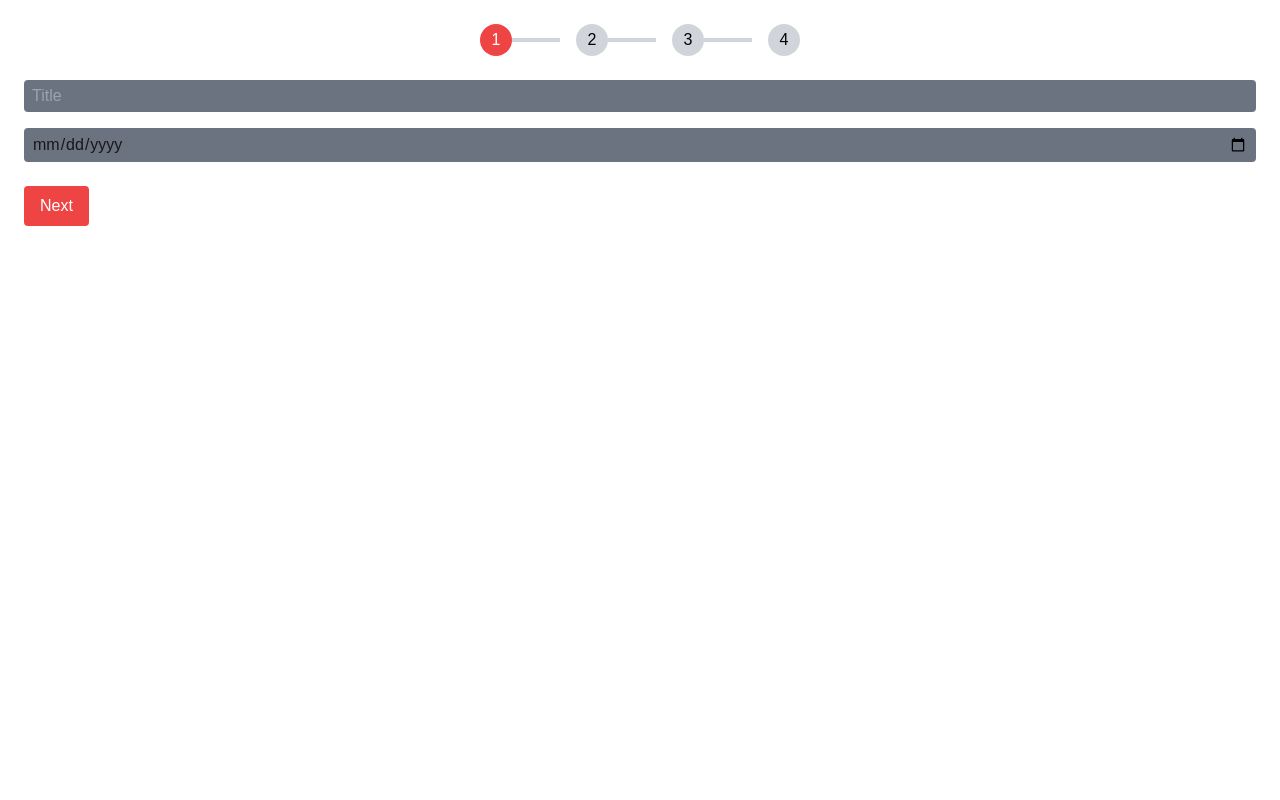
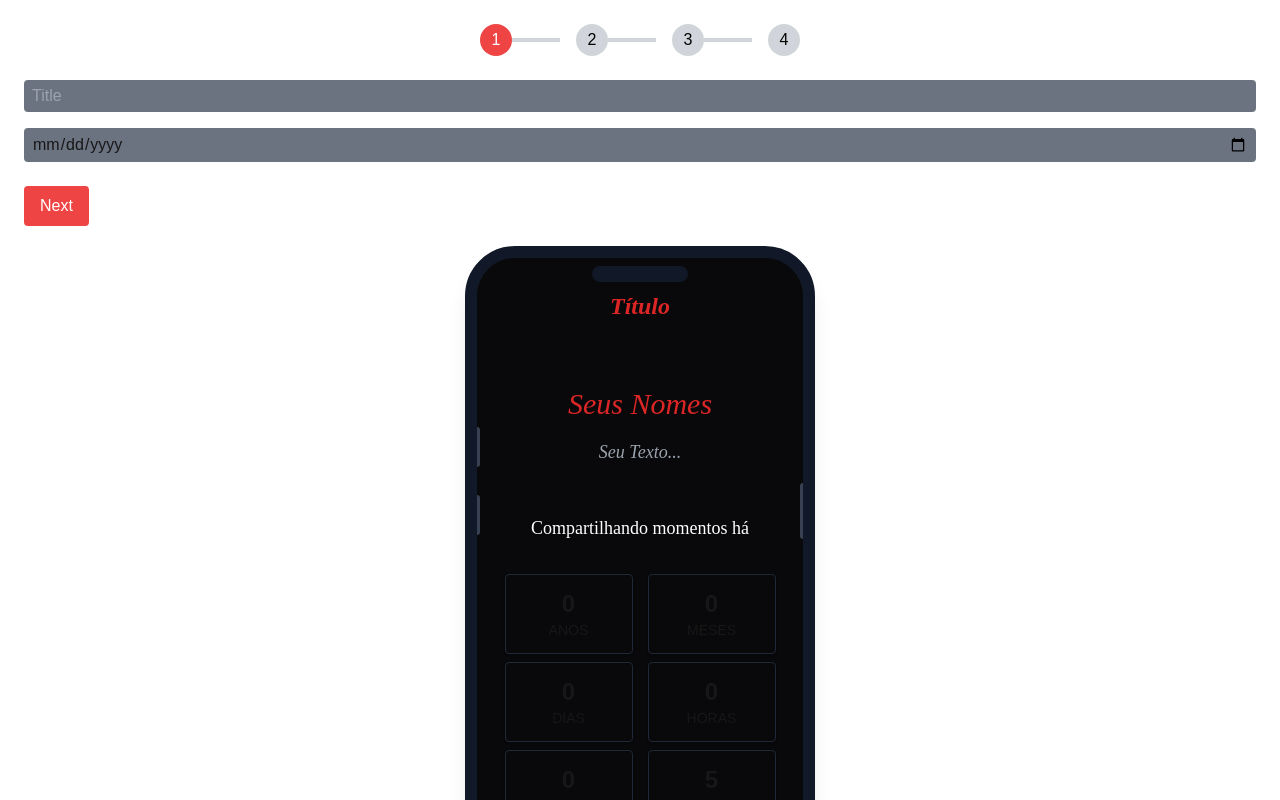
Before and after one commit to Anderson0312/yourLove, a Next.js app in the folder heart-app/: page /register/1 in a window 1280 px wide. Shown: the top 800 px of the page. Built offline with nearby package versions, Linux system fonts and the light colour scheme; no server answers.

Commit message:
update preview

```diff
--- a/heart-app/app/register/[step]/page.tsx
+++ b/heart-app/app/register/[step]/page.tsx
@@ -1,6 +1,7 @@
 'use client';
 
-import { getRegistrationData, saveRegistrationData, uploadPhoto } from '@/services/api';
+import PreviewLaout from '@/components/previewLaout';
+import { getRegistrationData, saveRegistrationData, uploadPhotos } from '@/services/api';
 import { useRouter, useParams } from 'next/navigation';
 import { useEffect, useState } from 'react';
 
@@ -17,7 +18,7 @@ interface FormData {
   date: string;
   text: string;
   music: string;
-  photo: File | null;
+  photo: File[]  | null;
 }
 
 const RegisterStep = () => {
@@ -34,6 +35,18 @@ const RegisterStep = () => {
     music: '',
     photo: null,
   });
+
+  const handleFileChange = (e: React.ChangeEvent<HTMLInputElement>) => {
+    const files = Array.from(e.target.files || []);
+
+    if (files.length > 5) {
+      alert("Você só pode enviar no máximo 5 fotos.");
+      return;
+    }
+
+
+    setFormData((prev) => ({ ...prev, photo: files }));
+  };
 
   const userId = 'Anderson'; // Defina o userId conforme necessário
 
@@ -67,9 +80,8 @@ const RegisterStep = () => {
   const handleNext = async () => {
     if (currentStep < steps.length) {
       try {
-        console.log('Dados a serem enviados:', formData); // Log para depuração
         if (currentStep === 3 && formData.photo) {
-          await uploadPhoto(userId, formData.photo);
+          await uploadPhotos(userId, formData.photo);
         } else {
           await saveRegistrationData(userId, currentStep, formData);
         }
@@ -177,13 +189,13 @@ const RegisterStep = () => {
               onChange={(e) => setFormData({ ...formData, names: e.target.value })}
               className="w-full px-2 py-1 rounded bg-gray-500"
             />
-            <input
-              type="file"
-              onChange={(e) =>
-                setFormData({ ...formData, photo: e.target.files ? e.target.files[0] : null })
-              }
-              className="w-full px-2 py-1 rounded bg-gray-500"
-            />
+              <input
+                type="file"
+                multiple
+                onChange={handleFileChange}
+                className="w-full px-2 py-1 rounded bg-gray-500"
+              />
+
           </div>
 
         )}
@@ -225,6 +237,8 @@ const RegisterStep = () => {
           )}
         </div>
       </form>
+
+      <PreviewLaout/>
     </div>
   );
 };
--- a/heart-app/app/yourDatting/[id]/page.tsx
+++ b/heart-app/app/yourDatting/[id]/page.tsx
@@ -13,14 +13,14 @@ import { getRegistrationData } from '@/services/api';
 interface FormData {
     title: string;
     name: string;
-    startDate: string;
+    startDate: Date;
     text: string;
     images: string[];
 }
 
 export default function Home() {
     const params = useParams(); // Captura os parâmetros da URL
-    const userId = params.id; // Supondo que a rota seja `/user/[id]`
+    const userId = Array.isArray(params.id) ? params.id[0] : params.id;
 
 
     // const [data, setData] = useState<FormData>({
@@ -31,10 +31,14 @@ export default function Home() {
     //     images: ['/img1.jpg', '/img2.jpg', '/img3.jpg', '/img4.jpg', '/img5.jpg'],
     // });
 
+    const now = new Date(
+        new Date().toLocaleString("en-US", { timeZone: "America/Sao_Paulo" })
+      );
+
     const [data, setData] = useState<FormData>({
         title: '',
         name: '',
-        startDate: '',
+        startDate: now,
         text: '',
         images: [],
     });
@@ -97,7 +101,7 @@ export default function Home() {
             </h3>
             <Countdown startDate={data.startDate} />
             <p className="text-xs text-center font-bold text-gray-700">
-                desde {data.startDate}
+                desde {String(data.startDate)}
             </p>
             {/* Botão para abrir o modal */}
             <div className="fixed bottom-0 left-1/3 transform -translate-x-1/2 p-4 rounded-lg flex items-center justify-center max-w-md">
--- a/heart-app/components/Countdown.tsx
+++ b/heart-app/components/Countdown.tsx
@@ -2,8 +2,10 @@
 import React, { useEffect, useState } from "react";
 
 interface CountdownProps {
-  startDate: string; // Data inicial no formato ISO ou similar
+  startDate: Date; // Data inicial no formato ISO ou similar
 }
+
+
 
 const Countdown: React.FC<CountdownProps> = ({ startDate }) => {
   const [timeDiff, setTimeDiff] = useState({
--- a/heart-app/components/TextDatting.tsx
+++ b/heart-app/components/TextDatting.tsx
@@ -13,10 +13,10 @@ export default function TextDating({ name, text }: TextDatingProps) {
           className="text-2xl sm:text-3xl font-semi-bold text-red-600 mb-4 italic"
           style={{ fontFamily: "'Playfair Display', serif" }}
         >
-          {name || "Nome não fornecido"}
+          {name || "Seus Nomes"}
         </h2>
         <p className="text-gray-400 text-base sm:text-lg leading-relaxed">
-            {text}
+            {text|| "Seu Texto..."}
         </p>
       </section>
   );
--- /dev/null
+++ b/heart-app/components/previewLaout.tsx
@@ -0,0 +1,109 @@
+'use client'
+import { useEffect, useState } from 'react';
+import FormComponent from "@/components/FormComponent";
+import Carousel from "@/components/Carousel";
+import Countdown from "@/components/Countdown";
+import FallingHearts from "@/components/FallingHearts";
+import MusicPlayer from "@/components/MusicPlayer";
+import TextDatting from "@/components/TextDatting";
+import Modal from '@/components/Modal';
+import { useParams } from 'next/navigation';
+import { getRegistrationData } from '@/services/api';
+
+interface FormData {
+    title: string;
+    names: string;
+    date: Date;
+    text: string;
+    images: string[];
+}
+
+export default function PreviewLaout() {
+    const params = useParams(); // Captura os parâmetros da URL
+    const userId = 'Anderson';
+
+
+    const now = new Date(
+        new Date().toLocaleString("en-US", { timeZone: "America/Sao_Paulo" })
+      );
+
+    // const [data, setData] = useState<FormData>({
+    //     title: 'Nosso Cantinho',
+    //     name: 'Anderson e Luana',
+    //     startDate: '2024-12-14T20:00:00Z',
+    //     text: `Desde o momento em que te conheci, meu mundo ganhou novas cores e meu coração encontrou um lar. Cada dia ao seu lado é uma nova aventura, repleta de risos, carinho e felicidade. Você é minha inspiração, minha paz e minha razão de sorrir. Te amo mais do que palavras podem expressar, e sou grato por ter você ao meu lado, hoje e sempre.`,
+    //     images: ['/img1.jpg', '/img2.jpg', '/img3.jpg', '/img4.jpg', '/img5.jpg'],
+    // });
+
+    const [data, setData] = useState<FormData>({
+        title: '',
+        names: '',
+        date: now,
+        text: '',
+        images: [],
+    });
+
+    const [loading, setLoading] = useState(true);
+
+
+    useEffect(() => {
+        if (userId) {
+            const fetchData = async () => {
+                try {
+                    const response = await getRegistrationData(userId); // Busca os dados da API
+                    setData(response); // Atualiza o estado com os dados recebidos
+                } catch (error) {
+                    console.error('Erro ao buscar dados:', error);
+                } finally {
+                    setLoading(false); // Finaliza o carregamento
+                }
+            };
+
+            fetchData();
+        }
+    }, [userId]);
+
+    if (loading) {
+        return <div>Carregando...</div>; // Exibe um loading enquanto os dados são buscados
+    }
+    return (
+<div className="relative mt-5 max-w-[350px] h-[700px] mx-auto pb-20 rounded-[50px] bg-zinc-950 border-[12px] border-gray-900 shadow-xl flex flex-col items-center overflow-hidden">
+    {/* Notch Superior */}
+    <div className="absolute top-2 w-24 h-4 bg-gray-900 rounded-full"></div>
+
+    {/* Botões Laterais (volume) */}
+    <div className="absolute left-0 top-1/4 w-[3px] h-10 bg-gray-700 rounded-r-md"></div>
+    <div className="absolute left-0 top-[35%] w-[3px] h-10 bg-gray-700 rounded-r-md"></div>
+
+    {/* Botão Lateral (power) */}
+    <div className="absolute right-0 top-1/3 w-[3px] h-14 bg-gray-700 rounded-l-md"></div>
+
+    {/* Conteúdo dentro do "iPhone" */}
+    <div className="hearts-container w-full h-full overflow-y-auto px-4 pt-6 mt-2">
+        <h1
+            className="text-2xl font-bold mb-6 text-red-600 text-center"
+            style={{ fontFamily: "'Playfair Display', serif", fontStyle: "italic" }}
+        >
+            {data.title || "Título"}
+        </h1>
+        {/* <Carousel images={data.images} autoPlay={true} interval={5000} /> */}
+        <TextDatting name={data.names} text={data.text} />
+        <h3
+            className="text-lg font-semi-bold mt-2 mb-6 text-white text-center"
+            style={{ fontFamily: "'Lora ', serif" }}
+        >
+            Compartilhando momentos há
+        </h3>
+        <Countdown startDate={data.date || now} />
+        <p className="text-xs text-center font-bold text-gray-700">
+            desde {new Date(data.date || now).toLocaleDateString('pt-BR')}
+        </p>
+        {/* Botão para abrir o modal */}
+        <div className="fixed bottom-0 left-1/3 transform -translate-x-1/2 p-4 rounded-lg flex items-center justify-center max-w-md"></div>
+        {/* <MusicPlayer /> */}
+        <FallingHearts />
+    </div>
+</div>
+
+    );
+}
--- a/heart-app/services/api.ts
+++ b/heart-app/services/api.ts
@@ -25,19 +25,26 @@ export const saveRegistrationData = async (userId: string, step: number, data: a
   }
 };
 
-export const uploadPhoto = async (userId: string, file: File) => {
+export const uploadPhotos = async (userId: string, files: File[]) => {
   try {
     const formData = new FormData();
-    formData.append('file', file);
+
+    // formData.append('userId', userId);
+    files.forEach((file, index) => {
+      formData.append(`files`, file); // Enviando com chave 'files' (o backend deve suportar múltiplos arquivos)
+    });
+
+    console.log('entries:',[...formData.entries()]);
 
     const response = await axios.post(`${API_BASE_URL}/registration/${userId}/upload`, formData, {
       headers: {
         'Content-Type': 'multipart/form-data',
       },
     });
+
     return response.data;
   } catch (error) {
-    console.error('Erro ao fazer upload da foto:', error);
+    console.error('Erro ao fazer upload das fotos:', error);
     throw error;
   }
 };
```
